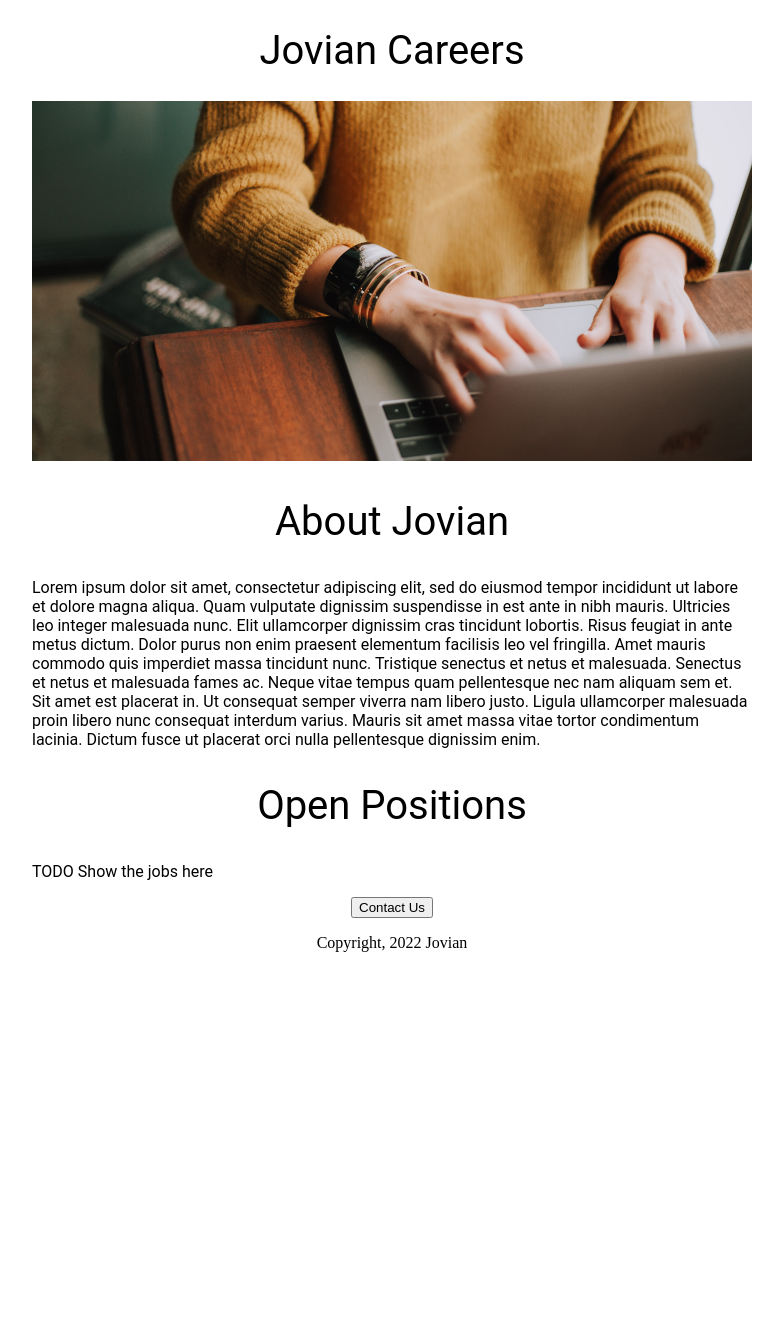
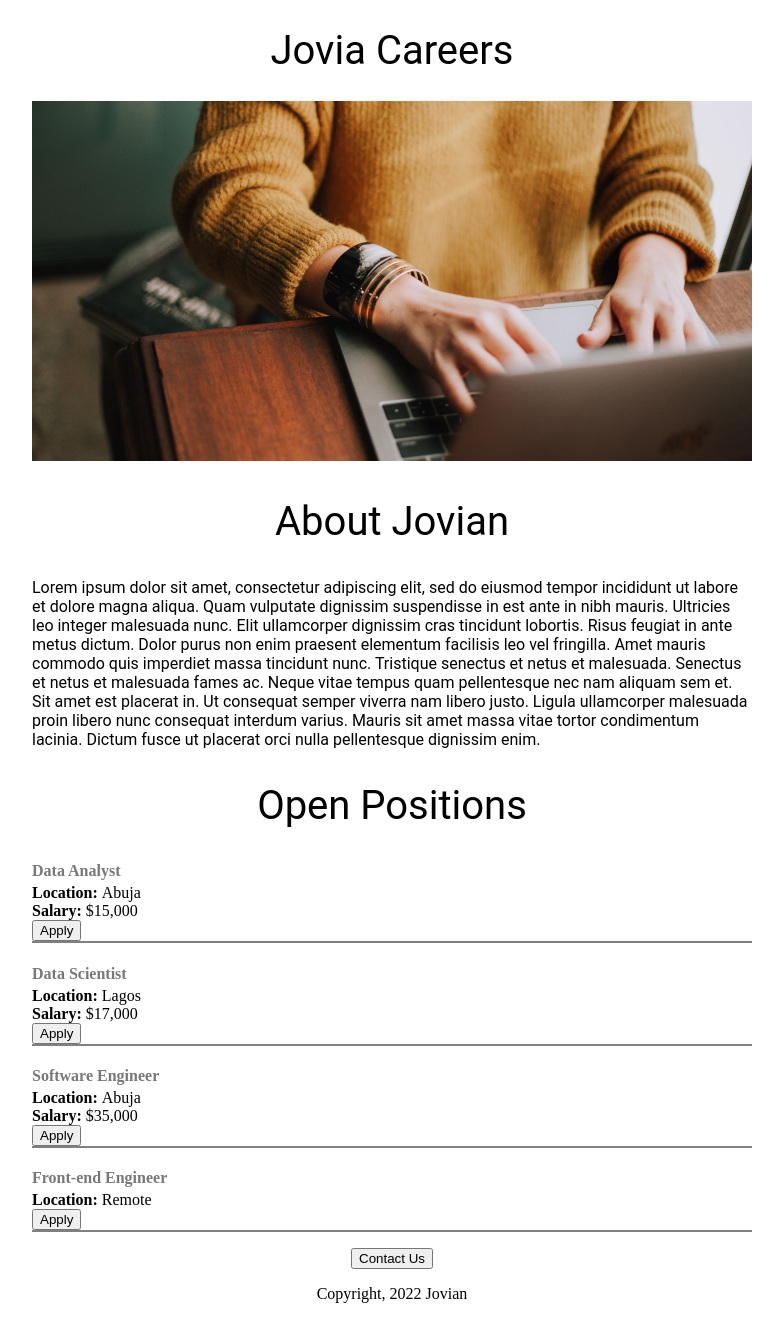
Before and after one commit to EiDa21/eida-career-website, a Flask app: page / in a window 1280 px wide. Shown: the whole page, without its empty margins (248-1031 px from the left). Before the commit the page ends 952 px from the top, so only its background shows below. Run offline with Flask 3, Linux system fonts and the light colour scheme.

Commit message:
Added Jobitem.html

```diff
--- a/app.py
+++ b/app.py
@@ -3,10 +3,31 @@ from flask import render_template
 
 app = Flask(__name__)
 
+JOBS = [{
+  'id': 1,
+  'title': 'Data Analyst',
+  'location': 'Abuja',
+  'Salary': '$15,000',
+}, {
+  'id': 2,
+  'title': 'Data Scientist',
+  'location': 'Lagos',
+  'Salary': '$17,000',
+}, {
+  'id': 3,
+  'title': 'Software Engineer',
+  'location': 'Abuja',
+  'Salary': '$35,000',
+}, {
+  'id': 4,
+  'title': 'Front-end Engineer',
+  'location': 'Remote',
+}]
+
 
 @app.route("/")
 def helloWorld():
-  return render_template('home.html')
+  return render_template('home.html', jobs=JOBS, company_name='Jovia')
 
 
 if __name__ == '__main__':
--- a/templates/home.html
+++ b/templates/home.html
@@ -7,7 +7,7 @@
         font-size: 40px;
         font-family: Roboto;
         font-weight: normal;
-        color: rbg(100, 100, 100);
+        color: rbg(100, 0, 0);
         text-align: center;
       }
 
@@ -21,13 +21,13 @@
         font-size: 40px;
         font-family: Roboto;
         font-weight:normal;
-        color: rbg(80, 80, 80);
+        color: rbg(80, 0, 0);
         text-align: center;
       }
 
       .bodyText{
         font-family: Roboto;
-        color: rbg(100, 80, 80);
+        color: rbg(80, 0, 0);
       }
       #container{
         max-width: 720px;
@@ -37,12 +37,16 @@
   </head>
   <body>
      <div id= "container">
-    <h1> Jovian Careers</h1>
+    <h1> {{company_name}} Careers</h1>
     <img id= "banner"src= "https://eida-career-website--eida21.repl.co/static/Banner2.jpeg", height= 320 >
     <h2>About Jovian</h2>
     <p class="bodyText">Lorem ipsum dolor sit amet, consectetur adipiscing elit, sed do eiusmod tempor incididunt ut labore et dolore magna aliqua. Quam vulputate dignissim suspendisse in est ante in nibh mauris. Ultricies leo integer malesuada nunc. Elit ullamcorper dignissim cras tincidunt lobortis. Risus feugiat in ante metus dictum. Dolor purus non enim praesent elementum facilisis leo vel fringilla. Amet mauris commodo quis imperdiet massa tincidunt nunc. Tristique senectus et netus et malesuada. Senectus et netus et malesuada fames ac. Neque vitae tempus quam pellentesque nec nam aliquam sem et. Sit amet est placerat in. Ut consequat semper viverra nam libero justo. Ligula ullamcorper malesuada proin libero nunc consequat interdum varius. Mauris sit amet massa vitae tortor condimentum lacinia. Dictum fusce ut placerat orci nulla pellentesque dignissim enim.</p>
     <h2>Open Positions</h2>
-    <p class="bodyText">TODO Show the jobs here</p>
+       <div>
+          {% for job in jobs %}
+            {% include 'jobItem.html' %}
+          {% endfor %}
+       </div>
        <div style="text-align:center;">
     <button>Contact Us</button>
          <p>Copyright, 2022 Jovian</p>
--- /dev/null
+++ b/templates/jobItem.html
@@ -0,0 +1,34 @@
+<div class="container">
+  <div class="border-bottom row" style="margin-bottom: 16px; border-bottom: 2px solid grey;">
+    <div class="col-9">
+      <h4 style="color:rgb(120,120,120); margin-bottom: 4px;">{{job['title']}}</h4>
+      <div><b> Location: </b> {{job['location']}}</div>
+      {% if 'Salary' in job %}
+        <div><b> Salary: </b> {{job['Salary']}}</div>
+      {% endif %}
+    </div>
+    <div class="col-3">
+      <button type="button" class="btn btn-outline-primary">Apply</button>
+    </div>
+  </div>
+</div>
+
+<!-- <div class="border-bottom row" style="margin-bottom: 16px; border-bottom: 2px solid grey;">
+    <div class="col-9">
+      <h4
+          style="color:rgb(120,120,120); margin-bottom: 4px;" >
+          {{job['title']}}
+        </h4>
+        <div>
+          <b> Location: </b> {{job['location']}}
+        </div>
+        {% if 'Salary' in job %}
+         <div>
+          <b> Salary: </b> {{job['Salary']}}
+        </div>
+        {% endif %}
+    </div>
+    <div class="col-3">
+      <button type="button" class="btn btn-outline-primary">Apply</button>
+    </div>
+</div> -->
```
